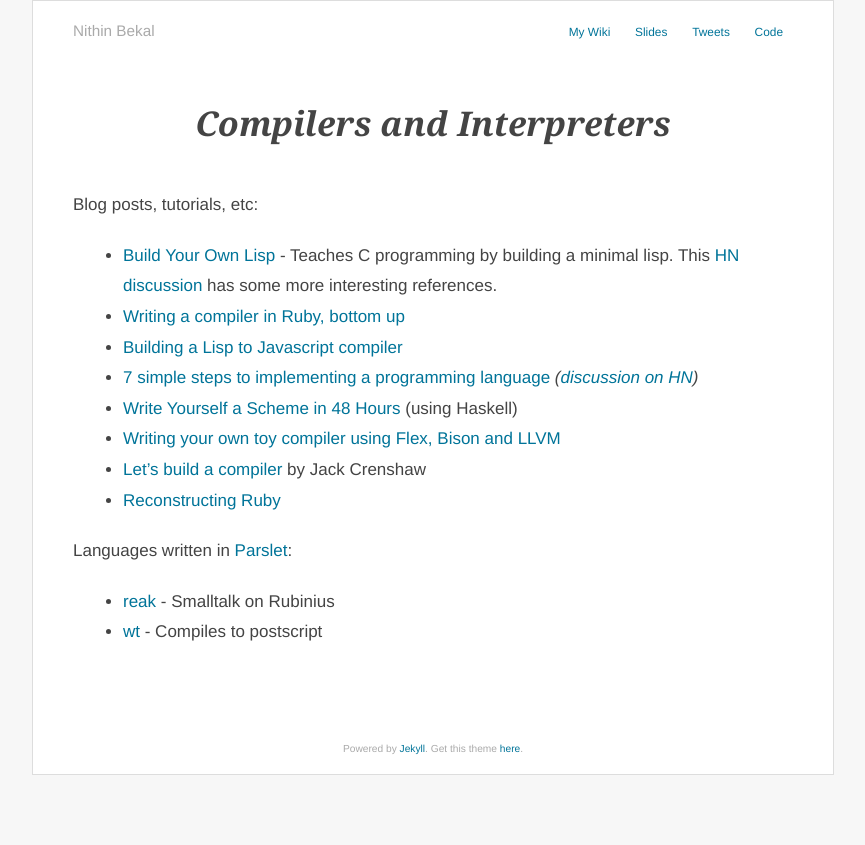
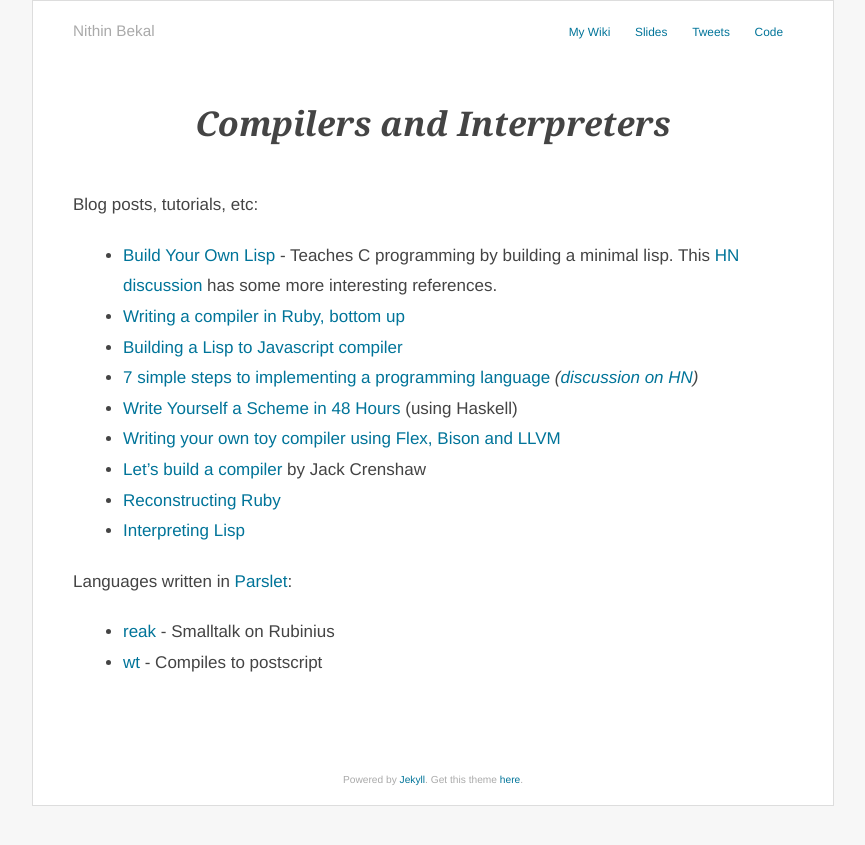
Before and after one commit to nithinbekal/nithinbekal.github.io, a Jekyll site: the page built from notes/compilers/index.md, in a window 1280 px wide. Shown: the top 845 px of the page, without its empty margins (207-1072 px from the left). Built offline with Jekyll 4.4.1, drawn with Linux system fonts in a browser that asks for light colours.

Commit message:
Add bookmark: Interpreting Lisp

```diff
--- a/notes/compilers/index.md
+++ b/notes/compilers/index.md
@@ -16,6 +16,7 @@ Blog posts, tutorials, etc:
 * [Writing your own toy compiler using Flex, Bison and LLVM](http://gnuu.org/2009/09/18/writing-your-own-toy-compiler/)
 * [Let's build a compiler](http://compilers.iecc.com/crenshaw/) by Jack Crenshaw
 * [Reconstructing Ruby](http://www.halogenandtoast.com/reconstructing-ruby-an-introduction/)
+* [Interpreting Lisp](http://www.civilized.com/getlisp.html)
 
 Languages written in [Parslet](http://kschiess.github.io/parslet/):
 
```
